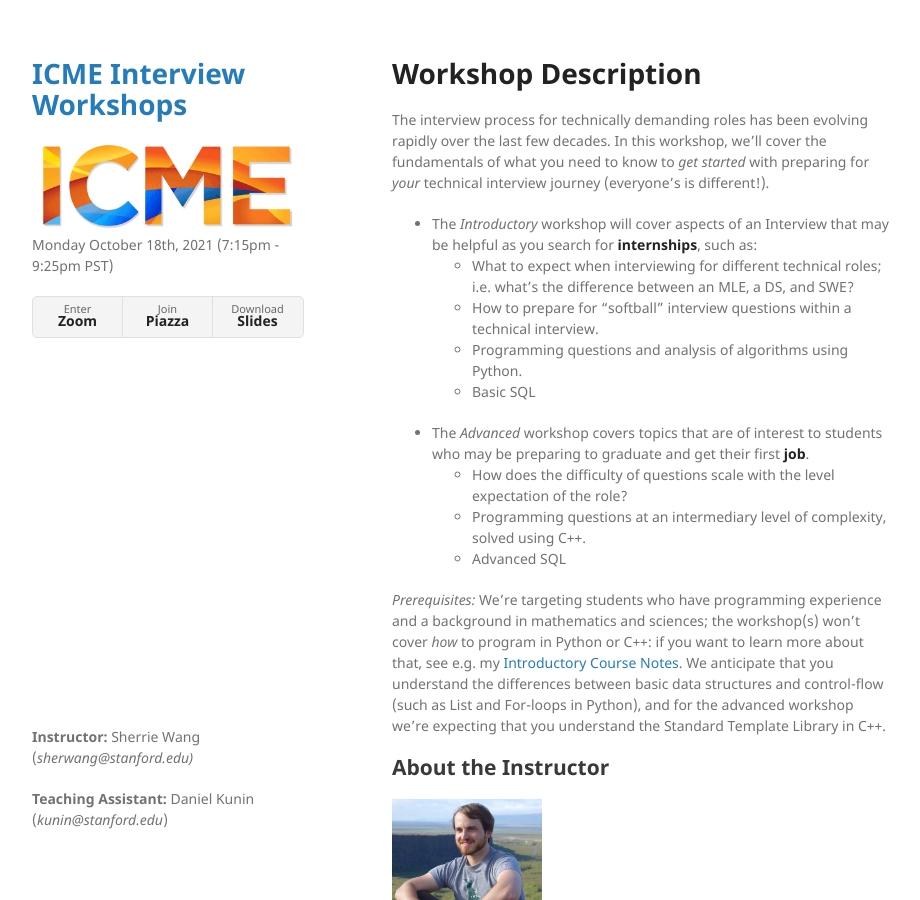
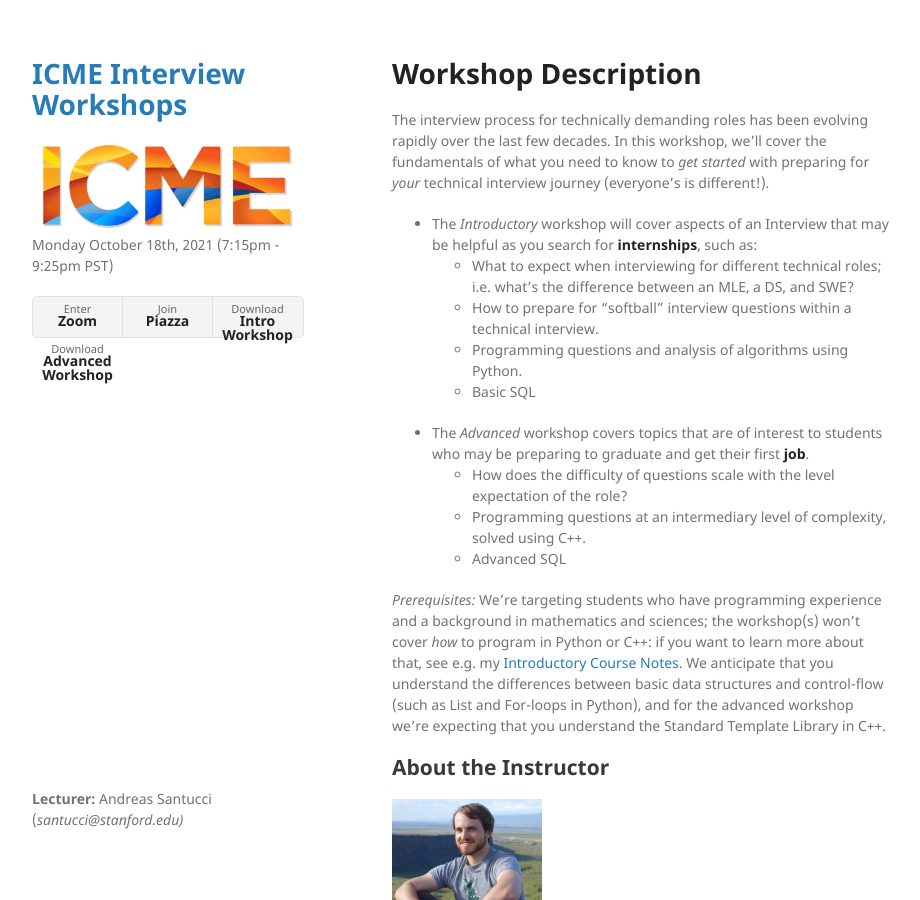
Before and after one commit to asantucci/interview-workshop, a Jekyll site: the page built from index.md, in a window 1280 px wide and 900 px high. Shown: the whole window, without its empty margins (178-1098 px from the left). Built offline with Jekyll 4.4.1, drawn with Linux system fonts in a browser that asks for light colours; our own code applies the rules of GitHub Pages for plain Markdown files.

Commit message:
Updated page-layout on left-panel to point to course materials.

```diff
--- a/_layouts/default.html
+++ b/_layouts/default.html
@@ -32,10 +32,10 @@
 
         {% if site.show_downloads %}
         <ul class="downloads">
-          <li><a href="https://stanford.zoom.us/j/94413554176?pwd=ZXpDVTYxSWhyU0xIVkNMVXZkZGZkUT09">Enter <strong>Zoom</strong></a></li>
-          <li><a href="http://piazza.com/icme/summer2021/icme">Join <strong>Piazza</strong></a></li>
-          <li><a href="{{ "/docs/dlworkshop_day2.pdf" | relative_url }}">Download <strong>Slides</strong></a></li>
-          <!-- <li><a href="/docs/dlworkshop2021_1.pdf">Download <strong>Slides</strong></a></li> -->
+          <li><a href="https://stanford.zoom.us/j/97298719256?pwd=WEs3bkEvQmtKY1h5d2x4eEs3QnRjUT09&from=addon">Enter <strong>Zoom</strong></a></li>
+          <li><a href="http://piazza.com/stanford/fall2021/icmeinterviewworkshops21">Join <strong>Piazza</strong></a></li>
+          <li><a href="{{ "/docs/intro_workshop.pdf" | relative_url }}">Download <strong>Intro Workshop</strong></a></li>
+          <li><a href="{{ "/docs/advanced_workshop.pdf" | relative_url }}">Download <strong>Advanced Workshop</strong></a></li>
         </ul>
         {% endif %}
       </header>
@@ -45,8 +45,7 @@
 
       </section>
       <footer>
-        <p><b>Instructor:</b> Sherrie Wang (<i>sherwang@stanford.edu)</i></p>
-        <p><b>Teaching Assistant:</b> Daniel Kunin (<i>kunin@stanford.edu</i>)</p>
+        <p><b>Lecturer:</b> Andreas Santucci (<i>santucci@stanford.edu)</i></p>
 <!--         {% if site.github.is_project_page %}
         <p> <a href="{{ site.github.owner_url }}">{{ site.github.owner_name }}</a></p>
         {% endif %} -->
@@ -55,14 +54,7 @@
     </div>
     <script src="{{ "/assets/js/scale.fix.js" | relative_url }}"></script>
     {% if site.google_analytics %}
-    <script>
-      (function(i,s,o,g,r,a,m){i['GoogleAnalyticsObject']=r;i[r]=i[r]||function(){
-      (i[r].q=i[r].q||[]).push(arguments)},i[r].l=1*new Date();a=s.createElement(o),
-      m=s.getElementsByTagName(o)[0];a.async=1;a.src=g;m.parentNode.insertBefore(a,m)
-      })(window,document,'script','https://www.google-analytics.com/analytics.js','ga');
-      ga('create', '{{ site.google_analytics }}', 'auto');
-      ga('send', 'pageview');
-    </script>
+    <script>       (function(i,s,o,g,r,a,m){i['GoogleAnalyticsObject']=r;i[r]=i[r]||function(){       (i[r].q=i[r].q||[]).push(arguments)},i[r].l=1*new Date();a=s.createElement(o),       m=s.getElementsByTagName(o)[0];a.async=1;a.src=g;m.parentNode.insertBefore(a,m)       })(window,document,'script','https://www.google-analytics.com/analytics.js','ga');       ga('create', '{{ site.google_analytics }}', 'auto');       ga('send', 'pageview');     </script>
     {% endif %}
   </body>
 </html>
```
